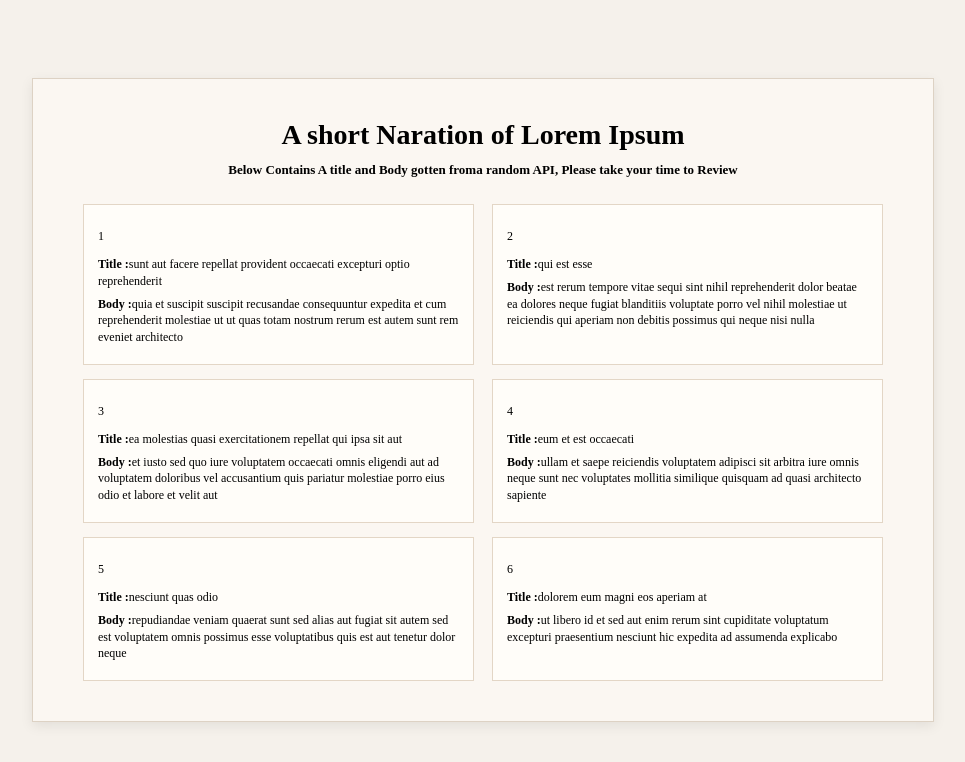
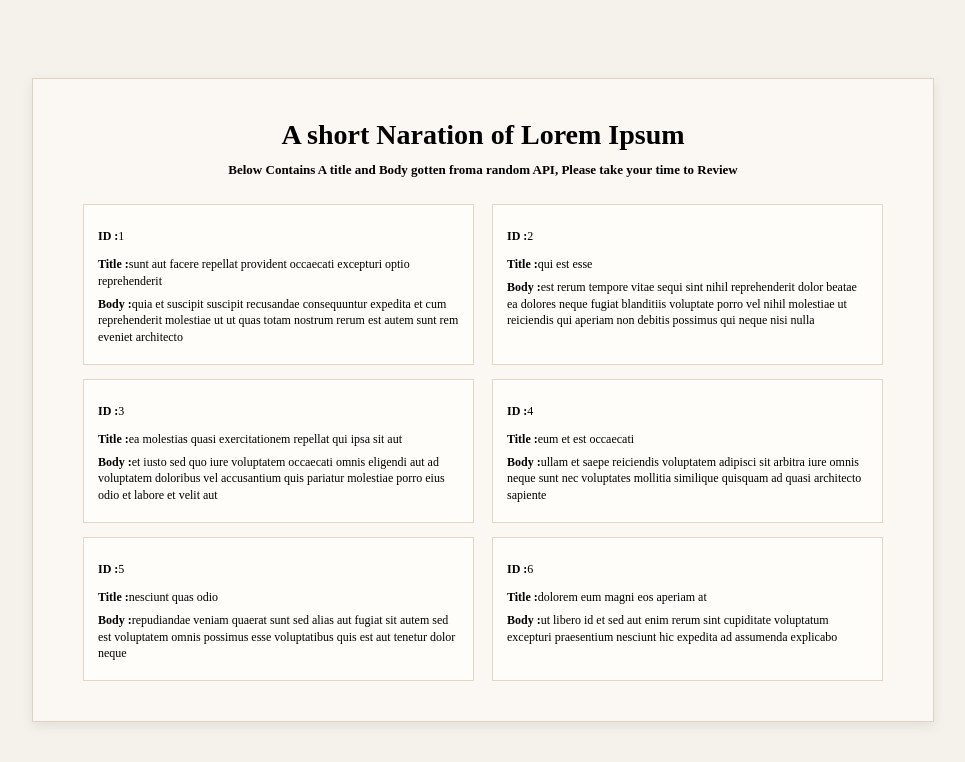
Before and after one commit to acciojob/lorem-redux-handesaurabh, a React app: page / in a window 1280 px wide. Shown: the top 762 px of the page, without its empty margins (157-1122 px from the left). Built offline with nearby package versions, Linux system fonts and the light colour scheme.

Commit message:
Add post loadingnew

```diff
--- a/src/actions/loremActions.js
+++ b/src/actions/loremActions.js
@@ -21,7 +21,7 @@ export const fetchLoremData = () => {
     dispatch(fetchLoremRequest());
 
     // 3 second delay ensures Cypress sees loading state
-    await new Promise(resolve => setTimeout(resolve, 3500));
+    await new Promise(resolve => setTimeout(resolve, 4000));
 
     try {
       // Mock data - matches exactly what Cypress expects
--- a/src/components/App.js
+++ b/src/components/App.js
@@ -19,40 +19,32 @@ const App = () => {
           Below Contains A title and Body gotten froma random API, Please take your time to Review
         </h4>
 
-        {error ? (
+        {loading ? (
+          <h4 data-testid="loading" className="loading-text">
+            Loading posts...
+          </h4>
+        ) : error ? (
           <div data-testid="error" className="error-text">
             Error: {error}
           </div>
         ) : (
           <ul className="grid-container">
-            {loading ? (
-              <li className="grid-item" data-testid="post-item">
+            {(data || []).slice(0, 6).map((post, index) => (
+              <li key={post.id || index} className="grid-item" data-testid="post-item">
+                <p className="id" data-testid="post-id">
+                  <span className="label">ID :</span>
+                  {post.id}
+                </p>
                 <p className="title" data-testid="post-title">
                   <span className="label">Title :</span>
-                  Loading titles
+                  {post.title}
                 </p>
                 <p className="body" data-testid="post-body">
                   <span className="label">Body :</span>
-                  Loading Body
+                  {post.body}
                 </p>
               </li>
-            ) : (
-              (data || []).map((post) => (
-                <li key={post.id} className="grid-item" data-testid="post-item">
-                  <p className="id" data-testid="post-id">
-                    {post.id}
-                  </p>
-                  <p className="title" data-testid="post-title">
-                    <span className="label">Title :</span>
-                    {post.title}
-                  </p>
-                  <p className="body" data-testid="post-body">
-                    <span className="label">Body :</span>
-                    {post.body}
-                  </p>
-                </li>
-              ))
-            )}
+            ))}
           </ul>
         )}
       </div>
```
